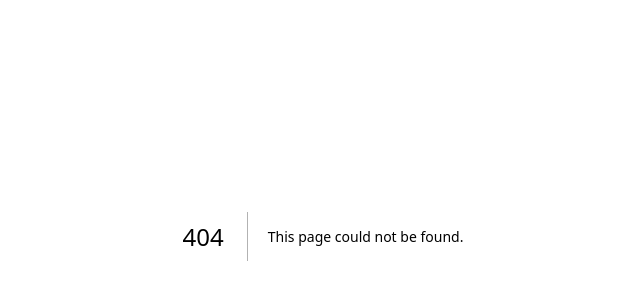
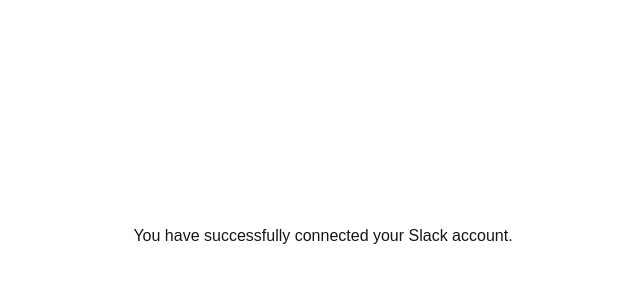
Before and after one commit to arpitsharma11/test-slack, a Next.js app: page /slack/redirect in a window 1280 px wide. Before the commit this address had no page. Shown: the part 164-464 px from the top of the page, without its empty margins (317-957 px from the left). Built offline with nearby package versions, Linux system fonts and the light colour scheme.

Commit message:
Adds Slack redirect page
Adds a basic page to inform users that they have successfully connected their Slack account.

```diff
--- /dev/null
+++ b/app/slack/redirect/page.tsx
@@ -0,0 +1,8 @@
+
+export default function SlackRedirect() {
+  return (
+    <div className="flex min-h-screen items-center justify-center">
+      You have successfully connected your Slack account.
+    </div>
+  );
+}
```
